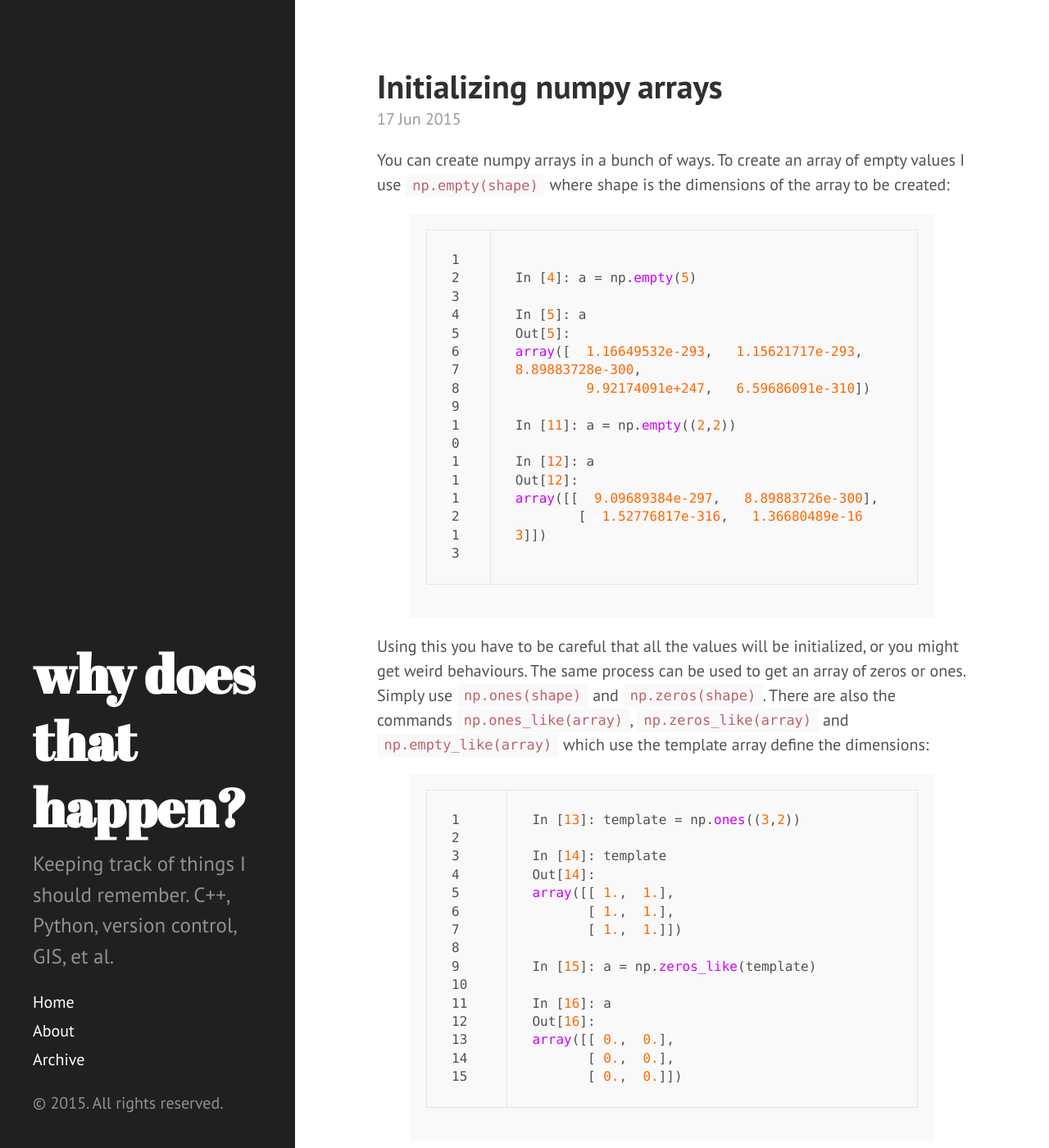
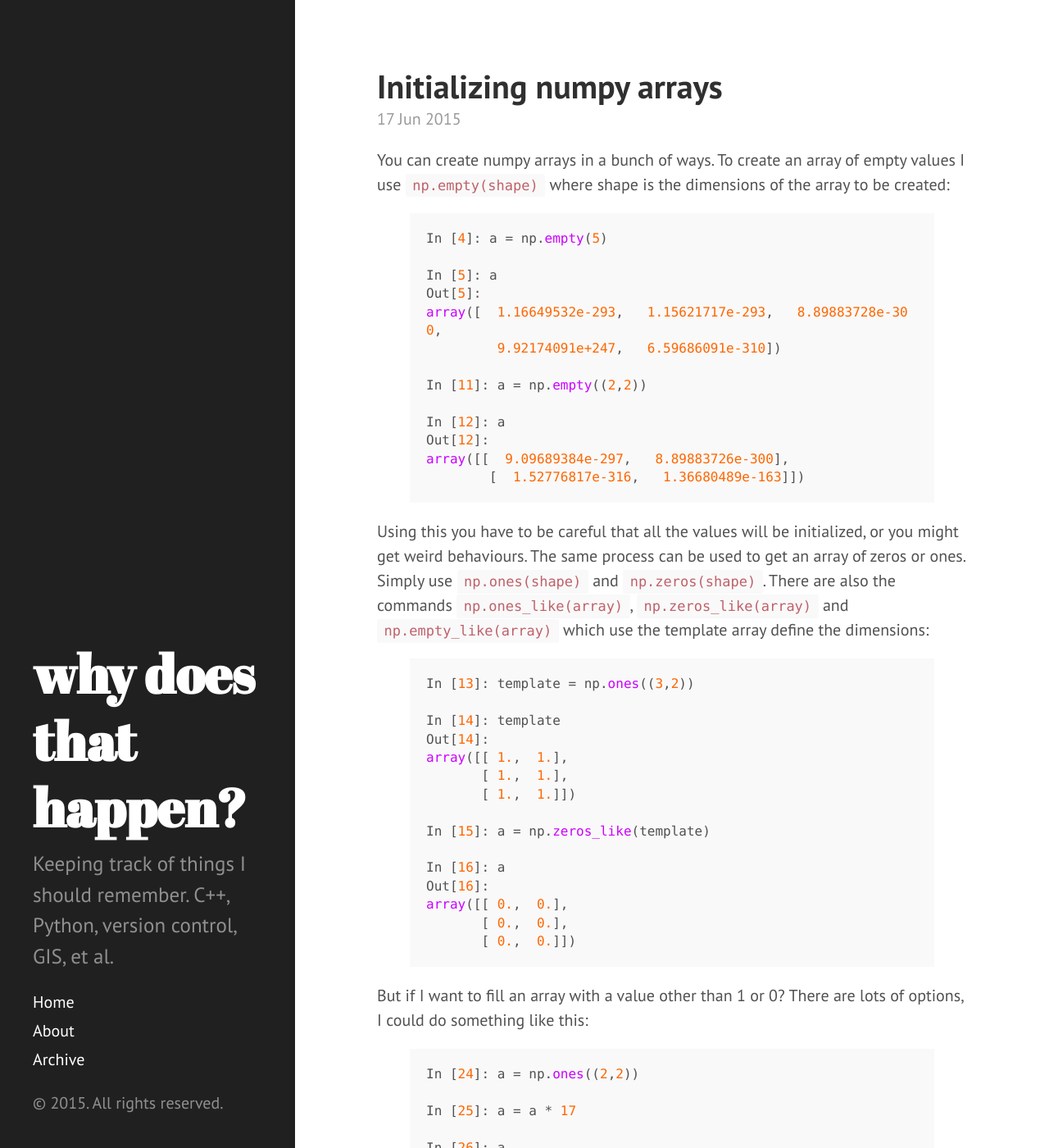
Before and after one commit to sgrieve/sgrieve.github.io, a Jekyll site: the page built from _posts/2015-06-17-filling_arrays.md, in a window 1280 px wide and 1400 px high. Shown: the whole window at 82% size. Built offline with Jekyll 4.4.1, drawn with Linux system fonts in a browser that asks for light colours; Markdown is read by kramdown in place of the engine named in the settings; some of the changed text lies outside the part shown.

Commit message:
removed line numbering in code blocks

```diff
--- a/_posts/2015-06-17-filling_arrays.md
+++ b/_posts/2015-06-17-filling_arrays.md
@@ -7,7 +7,7 @@ title: Initializing numpy arrays
 You can create numpy arrays in a bunch of ways. To create an array of empty values
 I use `np.empty(shape)` where shape is the dimensions of the array to be created:
 
-{% highlight py linenos %}
+{% highlight py  %}
 
 In [4]: a = np.empty(5)
 
@@ -31,7 +31,7 @@ ones. Simply use `np.ones(shape)` and `np.zeros(shape)`. There are also the comm
 `np.ones_like(array)`, `np.zeros_like(array)` and `np.empty_like(array)` which use the
 template array define the dimensions:
 
-{% highlight py linenos %}
+{% highlight py %}
 
 In [13]: template = np.ones((3,2))
 
@@ -54,7 +54,7 @@
 But if I want to fill an array with a value other than 1 or 0? There are lots of options,
 I could do something like this:
 
-{% highlight py linenos %}
+{% highlight py  %}
 In [24]: a = np.ones((2,2))
 
 In [25]: a = a * 17
@@ -69,7 +69,7 @@ where I create an array of ones and then multiply each value by my desired initi
 value. Or I could create an array of the right shape and then assign all of the values
 at once using slice notation:
 
-{% highlight py linenos %}
+{% highlight py %}
 In [20]: a = np.empty((2,2))
 
 In [21]: a[:][:] = 147
@@ -83,7 +83,7 @@
 This is nice because it is explicit, and makes sense without any other docs. The final
 method is to use `fill` **which modifies the array in place**:
 
-{% highlight py linenos %}
+{% highlight py %}
 In [17]: a = np.empty((2,2))
 
 In [18]: a.fill(22)
```
